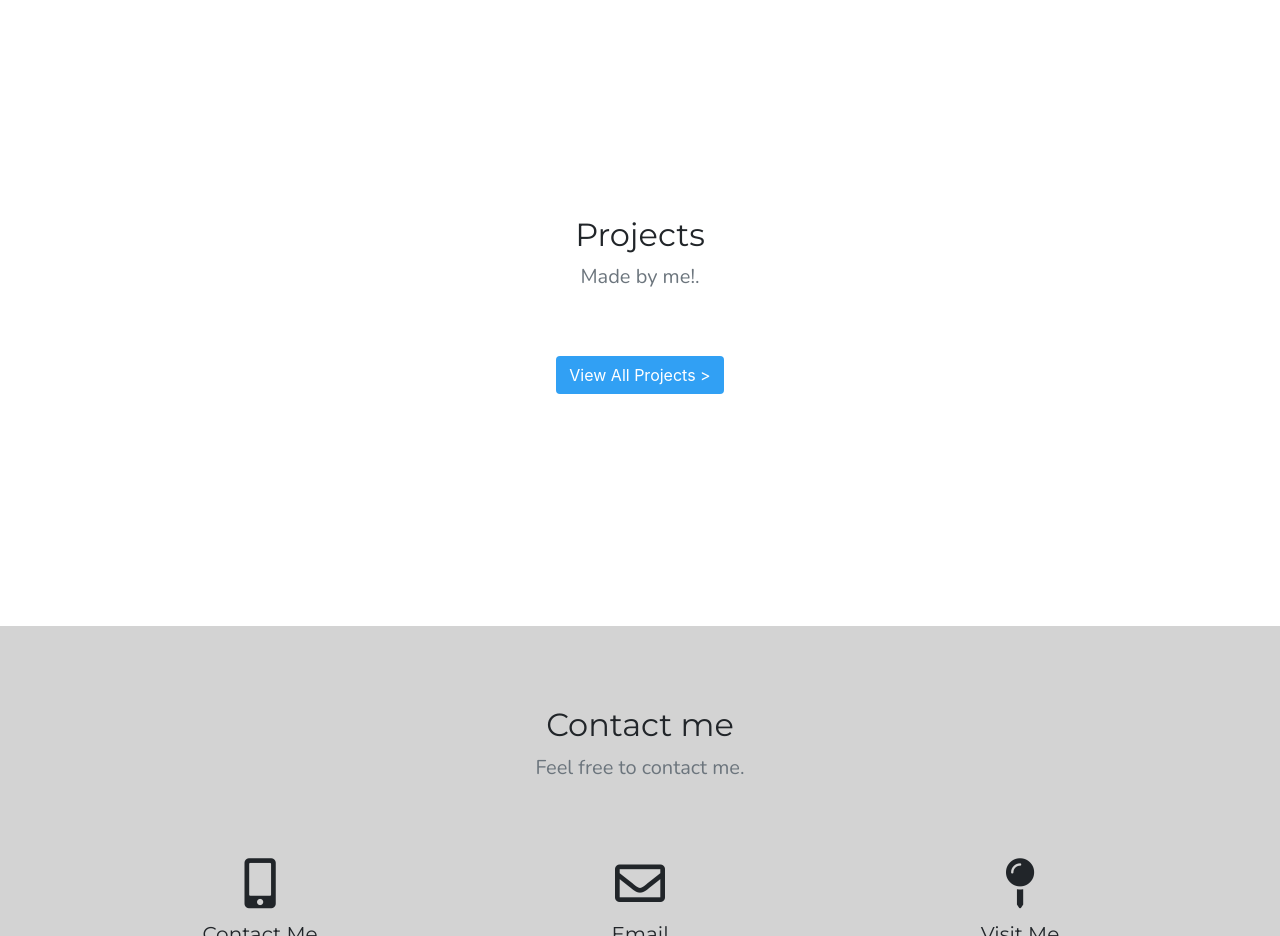
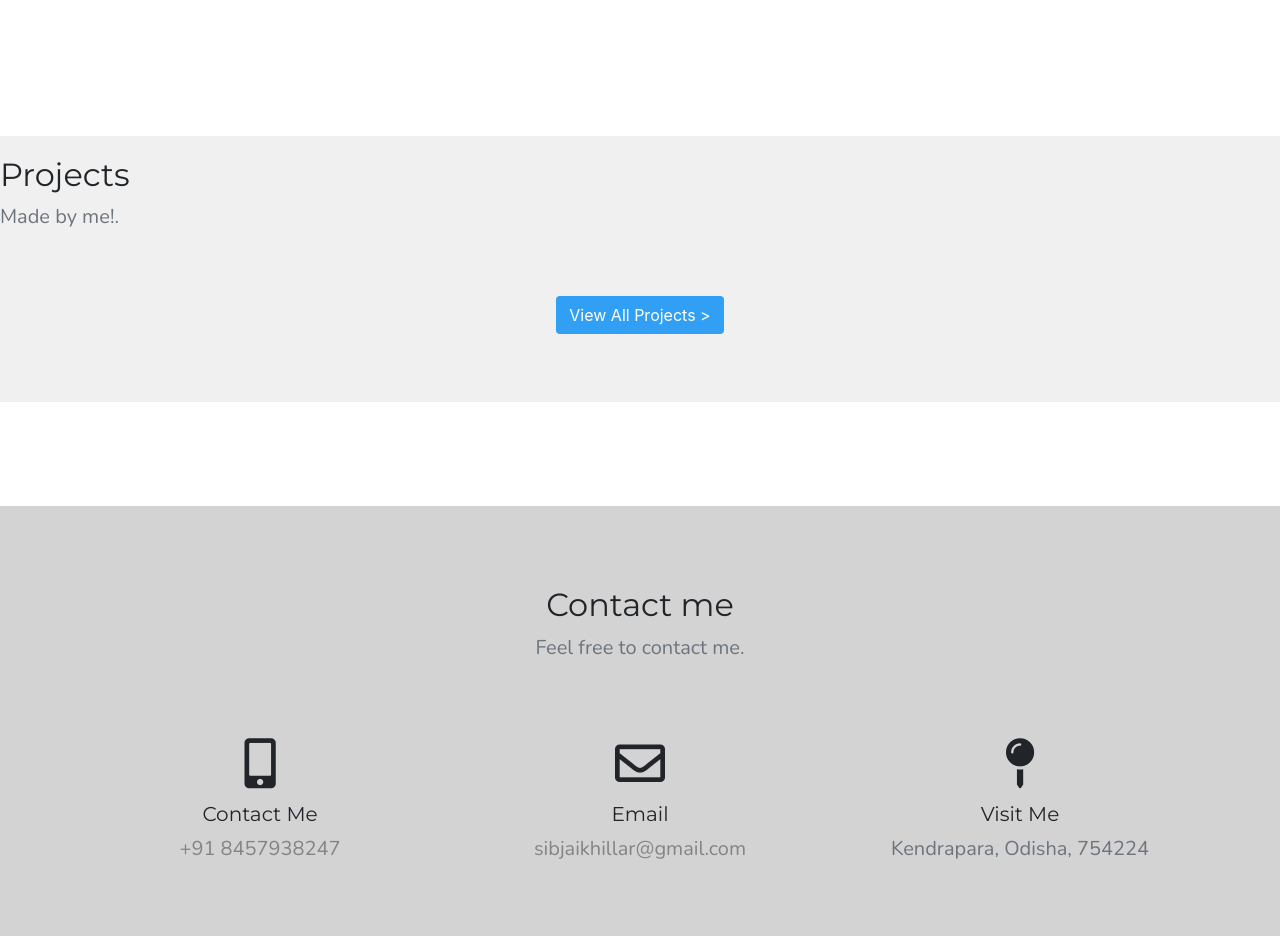
Before and after one commit to TheSibaji/Sibaji_Khillar, a plain HTML site: page index.html in a window 1280 px wide. Shown: the part 3480-4416 px from the top of the page. Drawn offline with nearby package versions, Linux system fonts and the light colour scheme.

Commit message:
line 337

```diff
--- a/index.html
+++ b/index.html
@@ -334,7 +334,7 @@ Certifications
       <br><br>
     </h1>
   </section>
-  <section class="work  r-p">
+  <section class="work  r-p" style="padding: 20px 0; background-color: #f0f0f0;>
     <div class="container text-center">
       <div class="row">
         <div class="col  mb-5 way-fade-left">
```
